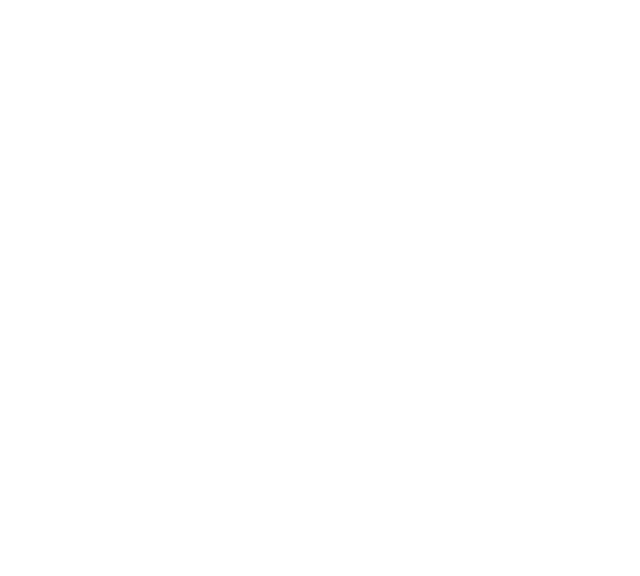
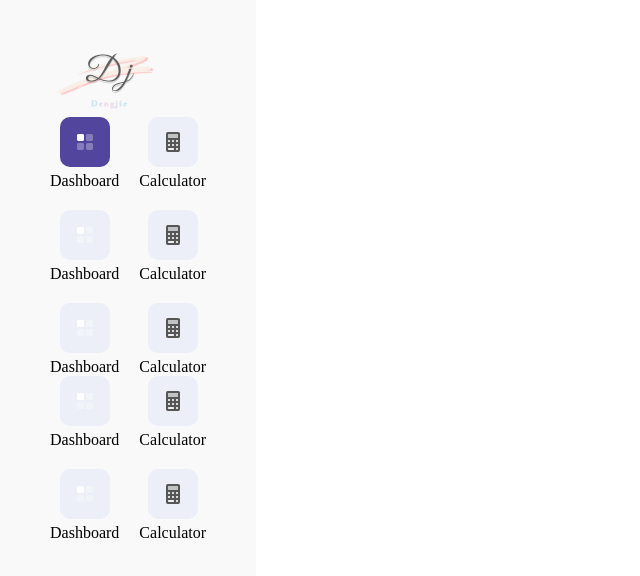
Before and after one commit to WIUT00011173/Financial-Dashboard, a plain HTML site: page index.html in a window 1280 px wide. Shown: the whole page, without its empty margins (0-640 px from the left). Drawn offline with Linux system fonts and the light colour scheme.

Commit message:
what a nice wether, isint it

```diff
--- a/index.html
+++ b/index.html
@@ -1,6 +1,7 @@
 <!DOCTYPE html>
 <html lang="en">
 <head>
+    <link rel="stylesheet" href="styles/style.css">
     <link href="https://fonts.googleapis.com/css2?family=Roboto&display=swap" rel="stylesheet">
     <meta charset="UTF-8">
     <meta http-equiv="X-UA-Compatible" content="IE=edge">
@@ -9,5 +10,81 @@
 </head>
 <body>
 
+    <!-- aside section starts here -->
+    <aside class="left-side">
+        <img src="./imges/logo.png" alt="">
+
+        <div class="financial-icons">
+            <div class="rows">
+                <div>
+                    <img style="background-color: #51459E;" src="./imges/menu-icon.png" alt="">
+                    <p>Dashboard</p>
+                </div>
+                <div>
+                    <img src="./imges/Calculator.png" alt="">
+                    <p>Calculator</p>
+                </div>
+            </div>
+            <div class="rows">
+                <div>
+                    <img src="./imges/menu-icon.png" alt="">
+                    <p>Dashboard</p>
+                </div>
+                <div>
+                    <img src="./imges/Calculator.png" alt="">
+                    <p>Calculator</p>
+                </div>
+            </div>
+            <div class="rows">
+                <div>
+                    <img src="./imges/menu-icon.png" alt="">
+                    <p>Dashboard</p>
+                </div>
+                <div>
+                    <img src="./imges/Calculator.png" alt="">
+                    <p>Calculator</p>
+                </div>
+            </div>
+        </div>
+        <div class="financial-icons account">
+
+            <div class="rows">
+                <div>
+                    <img src="./imges/menu-icon.png" alt="">
+                    <p>Dashboard</p>
+                </div>
+                <div>
+                    <img src="./imges/Calculator.png" alt="">
+                    <p>Calculator</p>
+                </div>
+            </div>
+            <div class="rows">
+                <div>
+                    <img src="./imges/menu-icon.png" alt="">
+                    <p>Dashboard</p>
+                </div>
+                <div>
+                    <img src="./imges/Calculator.png" alt="">
+                    <p>Calculator</p>
+                </div>
+            </div>
+        </div>
+    </aside>
+    <!-- aside section ends here -->
+
+    <!-- main section starts here -->
+    <main>
+
+    </main>
+    <!-- main section ends here -->
+
+
+    <!-- right aside section starts here -->
+    <aside class="right-side">
+
+    </aside>
+    <!-- right aside section ends here -->
+
+
 </body>
 </html>
--- a/styles/_aside.scss
+++ b/styles/_aside.scss
@@ -0,0 +1,52 @@
+.left-side {
+    display: flex;
+    flex-direction: column;
+    align-items: center;
+    padding: 50px;
+    width: 20%;
+    height: 100%;
+    background-color: #F9F9F9;
+
+    > img{
+        display: flex;
+        align-self: center;
+        margin: 200px;
+    }
+
+    > div:last-child{
+        margin-top: 100px;
+    }
+}
+
+.financial-icons{
+    display: flex;
+    flex-direction: column;
+    gap: 20px;
+
+    .rows{
+        display: flex;
+        justify-content: space-between;
+
+        > div{
+            display: flex;
+            flex-direction: column;
+            justify-content: center;
+            align-items: center;
+            gap: 5px;
+            > p {
+                @include fontSm;
+            }
+            > img{
+                padding: 13px;
+                background-color: #ECEFF7;
+                border-radius: 10px;
+            }
+
+
+        }
+    }
+}
+
+.account{
+    margin-top: 50px;
+}
--- a/styles/style.scss
+++ b/styles/style.scss
@@ -0,0 +1,15 @@
+*{
+    margin: 0;
+    padding: 0;
+    box-sizing: border-box;
+}
+
+@import "aside";
+@import "mixinsVariables";
+
+
+body{
+    display: flex;
+    width: 100%;
+    height: 100vh;
+}
```
Also changed, not shown: styles/_mixinsVariables.scss (+6 -5 lines), imges/Calculator.png (added), imges/logo.png (added), imges/menu-icon.png (added), styles/style.css, 1 other file.
